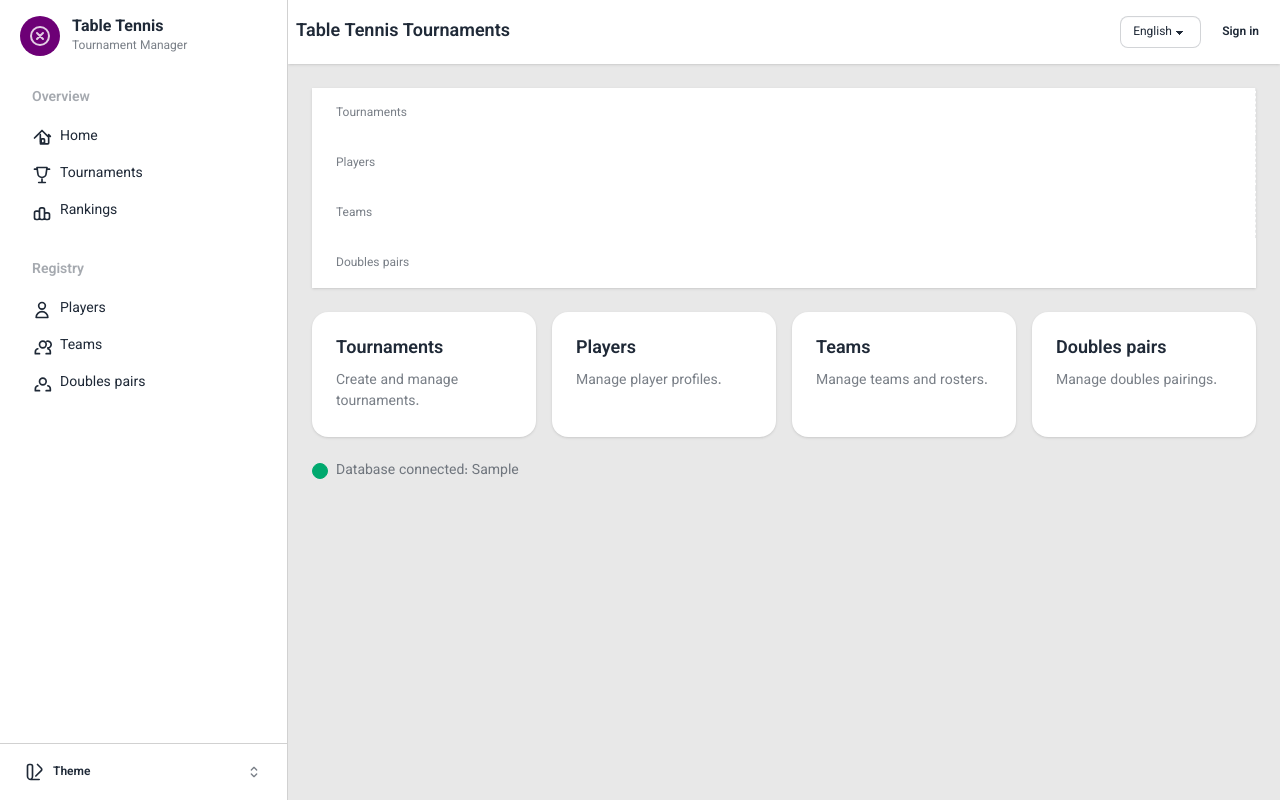
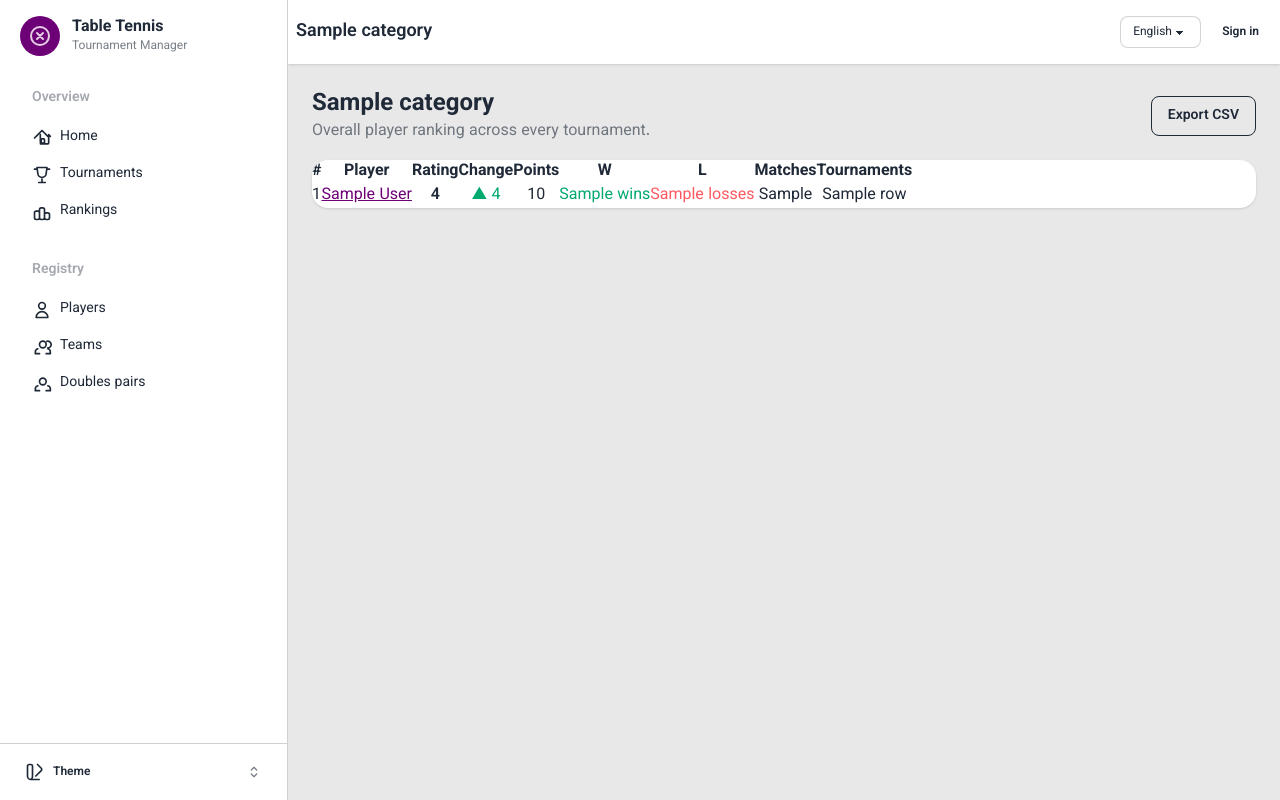
Before and after one commit to khazaei210/tt, a Django app: template apps/core/templates/core/home.html in a window 1280 px wide. Run offline with Django 5.2, Linux system fonts and the light colour scheme; the template is opened without the code that fills it: most values are stand-ins (such as "Sample title", 1, 10 or a date in 2020); style sheets or scripts are compiled from the project's sources; some libraries are stand-ins or nearby versions.

Commit message:
feat: make the home page the public overall ranking table
Anonymous visitors now see the single "Overall" ranking leaderboard
directly on "/", with each player linking to their public overall
stats page. Authenticated users skip straight to their own dashboard
(player dashboard, or the Tournament Manager dashboard for staff/
superuser accounts) instead — added apps.core.permissions.
default_dashboard_url as the one place that routing decision lives,
used by both the login redirect and the home view so login goes
straight there in one hop.

No migration needed: every competition already auto-attaches to a
single default "Overall" RankingCategory.

Co-Authored-By: Claude Sonnet 5 <noreply@anthropic.com>
Claude-Session: https://claude.ai/code/session_01P6SWfgjGXYtPm4RM1WPuRL

```diff
--- a/apps/core/templates/core/home.html
+++ b/apps/core/templates/core/home.html
@@ -1,47 +1,63 @@
 {% extends "base.html" %}
 {% load i18n ui_kit %}
 
+{% block title %}{% translate "Ranking" %}{% endblock %}
+{% block page_title %}{{ category.name }}{% endblock %}
+
 {% block content %}
-{% translate "Tournaments" as tournaments_label %}
-{% translate "Players" as players_label %}
-{% translate "Teams" as teams_label %}
-{% translate "Doubles pairs" as pairs_label %}
-{% stats_row extra_class="mb-6" %}
-    {% stat title=tournaments_label value=tournament_count value_class="text-primary" %}
-    {% stat title=players_label value=player_count value_class="text-secondary" %}
-    {% stat title=teams_label value=team_count value_class="text-accent" %}
-    {% stat title=pairs_label value=pair_count %}
-{% endstats_row %}
+{% pageheader category.name %}
+    {% translate "Overall player ranking across every tournament." %}
+{% pageheader_actions %}
+    {% if rows %}
+        <a href="{% url 'rankings:category_csv' category.pk %}" class="btn btn-outline">{% translate "Export CSV" %}</a>
+    {% endif %}
+{% endpageheader %}
 
-<div class="grid gap-4 md:grid-cols-2 lg:grid-cols-4 mb-6">
-    <a href="{% url 'tournaments:list' %}" class="card bg-base-100 shadow hover:shadow-md transition-shadow">
-        <div class="card-body">
-            <h2 class="card-title">{% translate "Tournaments" %}</h2>
-            <p class="text-base-content/60">{% translate "Create and manage tournaments." %}</p>
-        </div>
-    </a>
-    <a href="{% url 'players:list' %}" class="card bg-base-100 shadow hover:shadow-md transition-shadow">
-        <div class="card-body">
-            <h2 class="card-title">{% translate "Players" %}</h2>
-            <p class="text-base-content/60">{% translate "Manage player profiles." %}</p>
-        </div>
-    </a>
-    <a href="{% url 'teams:list' %}" class="card bg-base-100 shadow hover:shadow-md transition-shadow">
-        <div class="card-body">
-            <h2 class="card-title">{% translate "Teams" %}</h2>
-            <p class="text-base-content/60">{% translate "Manage teams and rosters." %}</p>
-        </div>
-    </a>
-    <a href="{% url 'players:pair_list' %}" class="card bg-base-100 shadow hover:shadow-md transition-shadow">
-        <div class="card-body">
-            <h2 class="card-title">{% translate "Doubles pairs" %}</h2>
-            <p class="text-base-content/60">{% translate "Manage doubles pairings." %}</p>
-        </div>
-    </a>
-</div>
-
-<div class="flex items-center gap-2 text-sm text-base-content/60">
-    <span class="badge badge-success badge-xs"></span>
-    {% translate "Database connected" %}: {{ postgres_version|truncatechars:40 }}
-</div>
+{% if rows %}
+{% table_card table_class="table-zebra" %}
+    <thead>
+        <tr>
+            <th>#</th>
+            <th>{% translate "Player" %}</th>
+            <th class="text-center">{% translate "Rating" %}</th>
+            <th class="text-center">{% translate "Change" %}</th>
+            <th class="text-center">{% translate "Points" %}</th>
+            <th class="text-center">{% translate "W" %}</th>
+            <th class="text-center">{% translate "L" %}</th>
+            <th class="text-center">{% translate "Matches" %}</th>
+            <th class="text-center">{% translate "Tournaments" %}</th>
+        </tr>
+    </thead>
+    <tbody>
+        {% for row in rows %}
+        <tr>
+            <td>{{ row.elo_rank|default:"—" }}</td>
+            <td>
+                <a href="{% url 'reports:player_statistics' row.player.pk %}" class="link link-primary">
+                    {{ row.player.full_name }}
+                </a>
+            </td>
+            <td class="text-center font-semibold">{{ row.rating|floatformat:0|default:"—" }}</td>
+            <td class="text-center">
+                {% if row.rating_change is None or row.rating_change == 0 %}
+                    <span class="text-base-content/40">—</span>
+                {% elif row.rating_change > 0 %}
+                    <span class="text-success">▲ {{ row.rating_change }}</span>
+                {% else %}
+                    <span class="text-error">▼ {{ row.rating_change|cut:"-" }}</span>
+                {% endif %}
+            </td>
+            <td class="text-center">{{ row.points }}</td>
+            <td class="text-center text-success">{{ row.wins }}</td>
+            <td class="text-center text-error">{{ row.losses }}</td>
+            <td class="text-center">{{ row.matches_played }}</td>
+            <td class="text-center">{{ row.tournaments_played }}</td>
+        </tr>
+        {% endfor %}
+    </tbody>
+{% endtable_card %}
+{% else %}
+{% translate "No players ranked yet." as no_rankings_msg %}
+{% empty_panel no_rankings_msg %}
+{% endif %}
 {% endblock %}
```
Also changed, not shown: apps/accounts/tests/test_account_management.py (+4 -4 lines), apps/accounts/tests/test_password_change.py (+5 -1 lines), apps/accounts/views.py (+3 -9 lines), apps/bale/tests/test_views.py (+6 -2 lines), apps/core/permissions.py (+15 -0 lines), apps/core/tests/test_views.py (added, +42 -0 lines), apps/core/views.py (+17 -16 lines).
